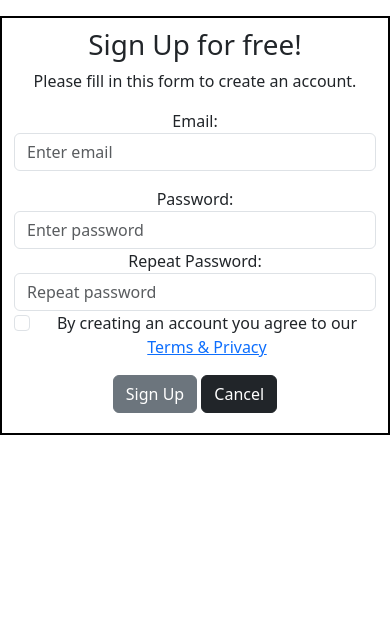
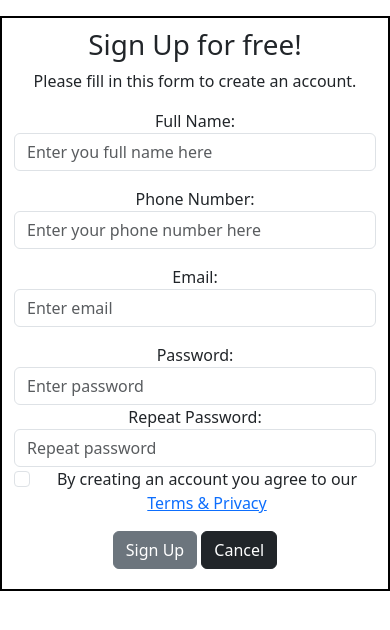
Before and after one commit to claudiahW/sign-in-form, a plain HTML site: page index.html in a window 390 px wide. Drawn offline with nearby package versions, Linux system fonts and the light colour scheme.

Commit message:
add phone number and full name inputs

```diff
--- a/index.html
+++ b/index.html
@@ -15,6 +15,16 @@
             <h1>Sign Up for free!</h1>
             <p>Please fill in this form to create an account.</p>
     <form action="/action_page.php">
+
+        <div class="mb-3 mt-3">
+            <label for="name">Full Name:</label>
+            <input type="text" class="form-control" id="name" placeholder="Enter you full name here" name="name">
+        </div>
+
+        <div class="mb-3 mt-3">
+            <label for="phone">Phone Number:</label>
+                <input type="number" class="form-control" id="phone" placeholder="Enter your phone number here" name="number">
+         </div>
 
     <div class="mb-3 mt-3">
        <label for="email"> Email:</label>
```
